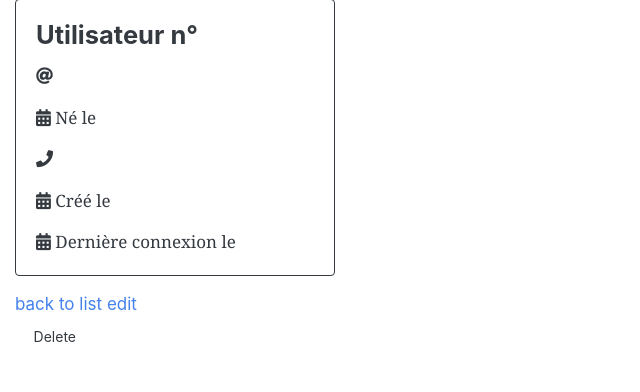
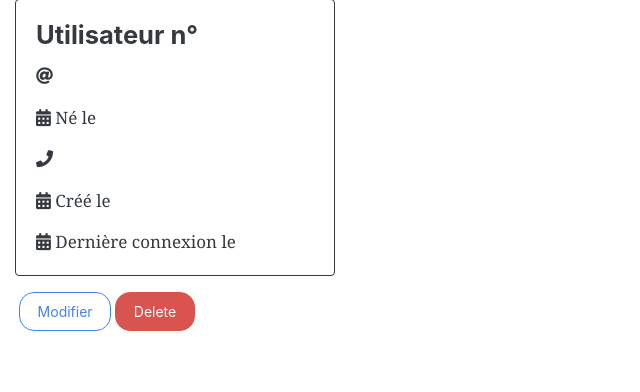
Before and after one commit to DyRize/SymfonyCnam, a Symfony app: template SymfonyCnam/templates/user/show.html.twig in a window 1280 px wide. Shown: the part 68-460 px from the top of the page, without its empty margins (0-640 px from the left). Run offline with Twig, Linux system fonts and the light colour scheme; the template is opened without the code that fills it, so the values that code supplies are empty; some libraries are stand-ins or nearby versions.

```diff
--- a/SymfonyCnam/templates/user/_delete_form.html.twig
+++ b/SymfonyCnam/templates/user/_delete_form.html.twig
@@ -1,5 +1,5 @@
 <form method="post" action="{{ path('user_delete', {'id': user.id}) }}" onsubmit="return confirm('Are you sure you want to delete this item?');">
     <input type="hidden" name="_method" value="DELETE">
     <input type="hidden" name="_token" value="{{ csrf_token('delete' ~ user.id) }}">
-    <button class="btn">Delete</button>
+    <button class="btn btn-danger">Delete</button>
 </form>
--- a/SymfonyCnam/templates/user/_form.html.twig
+++ b/SymfonyCnam/templates/user/_form.html.twig
@@ -1,4 +1,8 @@
 {{ form_start(form) }}
-    {{ form_widget(form) }}
+    {{ form_row(form.firstName, {'label': 'Prénom', 'attr': {'placeholder': 'Inscrire le prénom'}})}}
+    {{ form_row(form.lastName, {'label': 'Nom', 'attr': {'placeholder': 'Inscrire le nom'}})}}
+    {{ form_row(form.email, {'label': 'Email', 'attr': {'placeholder': "Inscrire l'adresse mail"}})}}
+    {{ form_row(form.birthDate, {'label': 'Date de naissance'})}}
+    {{ form_row(form.phoneNumber, {'label': 'Numéro, de téléphone', 'attr': {'placeholder': "Inscrire le numéro de téléphone"}})}}
     <button class="btn">{{ button_label|default('Save') }}</button>
 {{ form_end(form) }}
--- a/SymfonyCnam/templates/user/show.html.twig
+++ b/SymfonyCnam/templates/user/show.html.twig
@@ -15,10 +15,11 @@
 			<p class="card-text"><i class="fas fa-calendar-alt"></i> Dernière connexion le {{ user.lastConnexionDate ? user.lastConnexionDate | date('d/m/Y à H:i:s') : '' }}</p>
 		</div>
 	</div>
+	<div>
+		<div class="row ml-1">
+			<a type="button" href="{{ path('user_edit', {'id': user.id}) }}" class="btn btn-outline-primary mr-1">Modifier</a>
 
-    <a href="{{ path('user_index') }}">back to list</a>
-
-    <a href="{{ path('user_edit', {'id': user.id}) }}">edit</a>
-
-    {{ include('user/_delete_form.html.twig') }}
+			{{ include('user/_delete_form.html.twig') }}
+		</div>
+	</div>
 {% endblock %}
```
Also changed, not shown: SymfonyCnam/migrations/Version20210322145256.php (deleted, +0 -31 lines), SymfonyCnam/migrations/Version20210324131522.php (added, +31 -0 lines), 1 other file.
